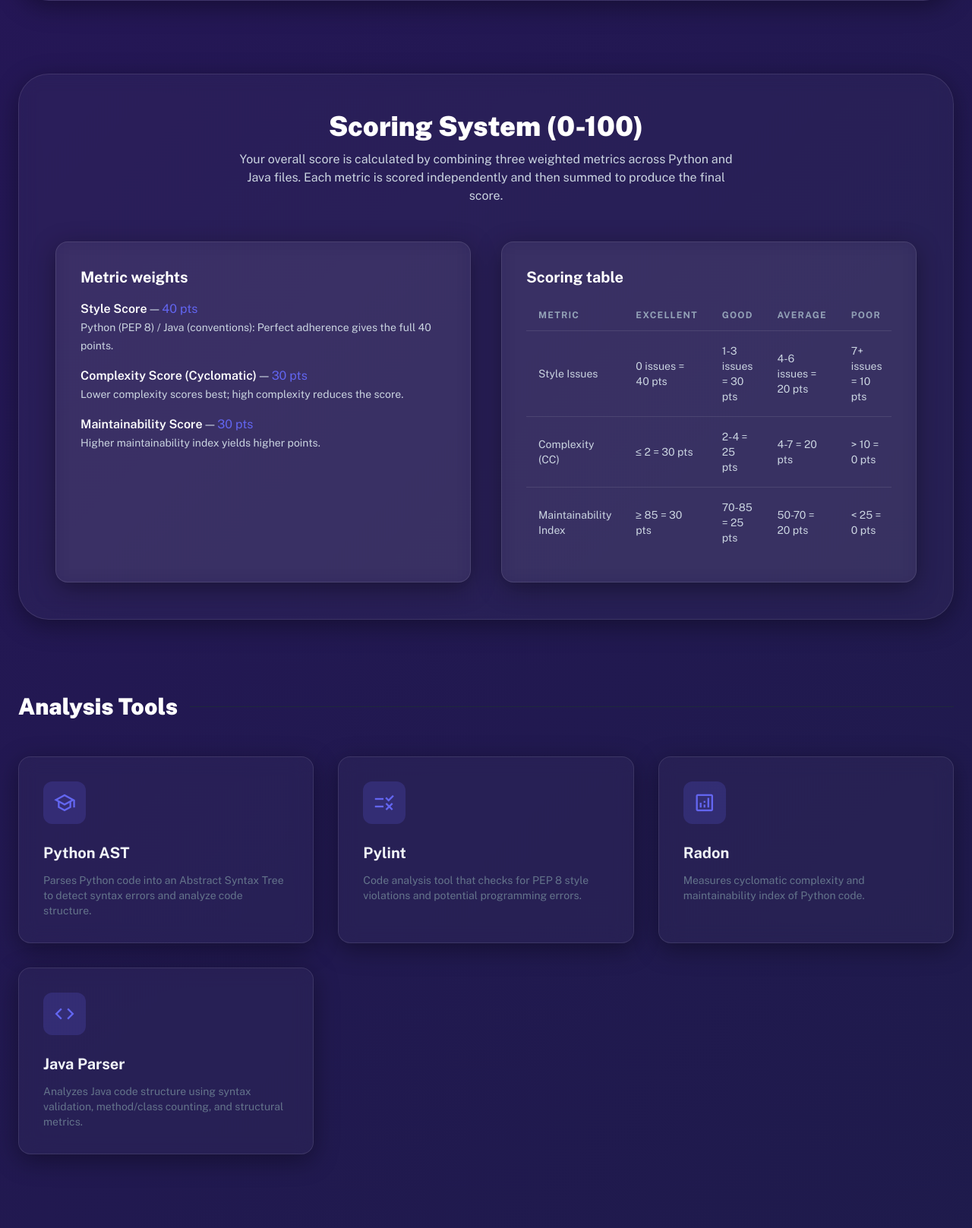
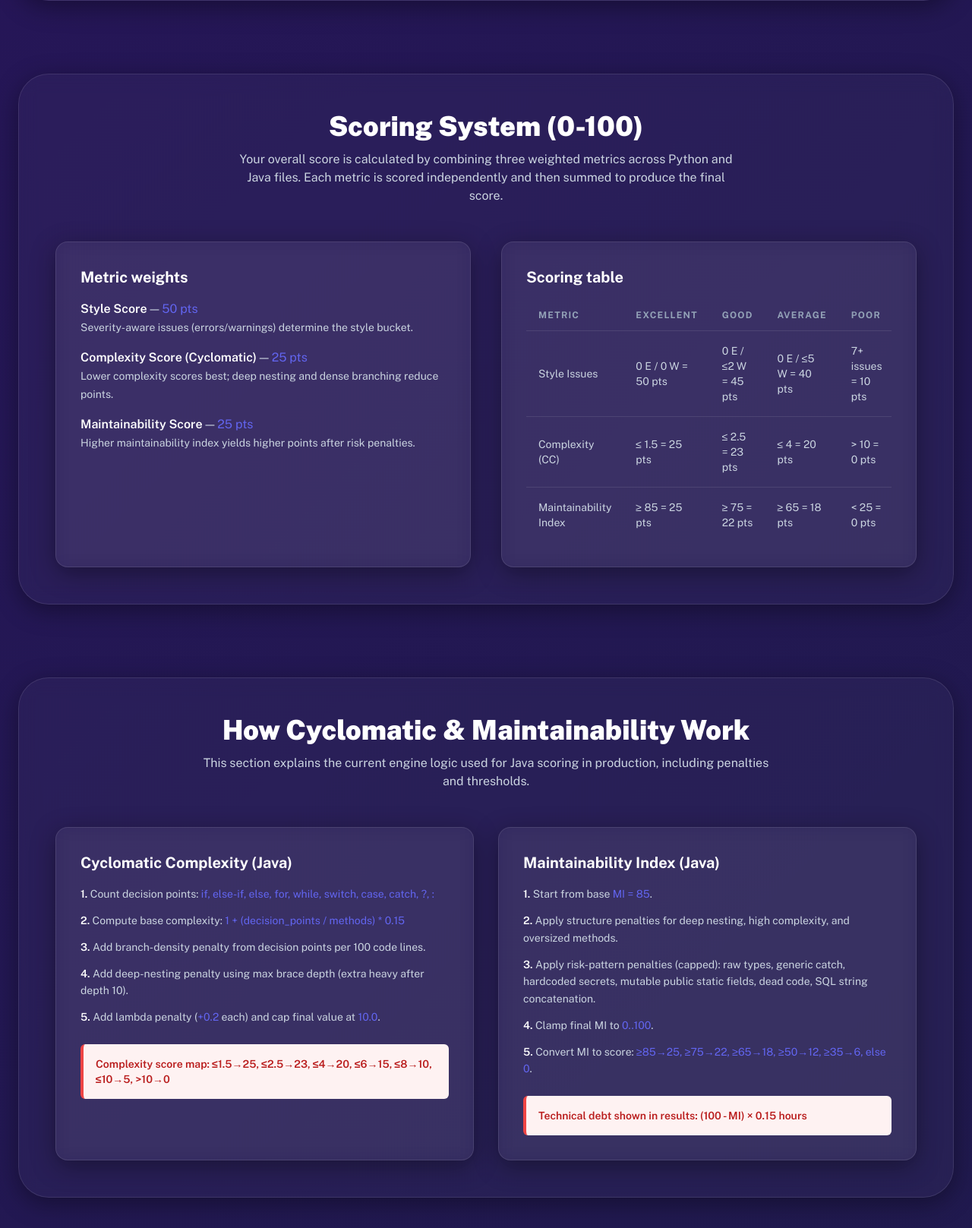
Before and after one commit to Meet4510/CodeInsight, a Flask app: page /about in a window 1280 px wide. Shown: the part 1807-3424 px from the top of the page at 76% size. Run offline with Flask 3, Linux system fonts and the light colour scheme; some libraries are stand-ins or nearby versions.

Commit message:
Java Analysis

```diff
--- a/app.py
+++ b/app.py
@@ -234,11 +234,23 @@
             else:
                 avg_complexity = 1 + (decision_points * 0.05)
 
+            # Penalize high decision density (many branches per LOC)
+            metrics = CodeAnalyzer.get_java_metrics(filepath)
+            code_lines = max(1, metrics.get('code_lines', 1))
+            decision_density = (decision_points / code_lines) * 100
+            if decision_density > 12:
+                avg_complexity += 2.5
+            elif decision_density > 8:
+                avg_complexity += 1.5
+            elif decision_density > 5:
+                avg_complexity += 0.8
+
             # Adjust for nesting depth (penalize deep nesting)
-            metrics = CodeAnalyzer.get_java_metrics(filepath)
             max_nesting = metrics.get('max_nesting', 0)
-            if max_nesting > 5:
-                avg_complexity += (max_nesting - 5) * 0.3
+            if max_nesting > 10:
+                avg_complexity += (max_nesting - 10) * 0.7 + 2.0
+            elif max_nesting > 5:
+                avg_complexity += (max_nesting - 5) * 0.45
 
             # Add lambda complexity
             avg_complexity += lambdas * 0.2
@@ -253,6 +265,9 @@
         try:
             metrics = CodeAnalyzer.get_java_metrics(filepath)
             complexity = CodeAnalyzer.calculate_java_complexity(filepath)
+            with open(filepath, 'r', encoding='utf-8', errors='ignore') as f:
+                code = f.read()
+            lines_text = code.split('\n')
 
             lines = metrics.get('code_lines', 1)
             methods = metrics.get('functions', 0)
@@ -267,7 +282,9 @@
 
             # PENALIZE: Very deep nesting (sign of complex control flow)
             max_nesting = metrics.get('max_nesting', 0)
-            if max_nesting > 7:
+            if max_nesting > 10:
+                mi -= 25  # Severe penalty for very deep nesting
+            elif max_nesting > 7:
                 mi -= 15  # Major penalty for deeply nested code
             elif max_nesting > 5:
                 mi -= 8   # Medium penalty
@@ -294,7 +311,7 @@
                     mi -= 15
                 elif avg_method_lines > 100:
                     mi -= 8
-                elif avg_method_lines < 20:
+                elif avg_method_lines < 20 and complexity <= 3 and max_nesting <= 4:
                     mi += 5  # Bonus for well-refactored, small methods
 
             # REWARD: Multiple classes indicate good separation of concerns
@@ -309,6 +326,31 @@
                 mi -= 10
             elif lines > 500 and complexity > 6:
                 mi -= 5  # Only penalize large files with high complexity
+
+            # Penalize risky patterns found in source
+            raw_type_count = 0
+            for src_line in lines_text:
+                s = src_line.strip()
+                if s.startswith('import ') or s.startswith('package '):
+                    continue
+                if re.search(r'(ArrayList|HashMap|HashSet|LinkedList|TreeMap|Vector|Hashtable)\s+[A-Za-z_]', s) and '<' not in s:
+                    raw_type_count += 1
+
+            generic_catch_count = len(re.findall(r'catch\s*\(\s*Exception\s+\w+\s*\)', code))
+            hardcoded_secret_count = len(re.findall(r'(password|passwd|pwd|secret|api[_-]?key|token)\s*=\s*["\']', code, re.IGNORECASE))
+            public_static_mutable_count = len(re.findall(r'public\s+static\s+(?!final)\w+\s+\w+\s*[=;]', code))
+            dead_code_count = len(re.findall(r'if\s*\(\s*false\s*\)', code))
+            sql_concat_count = len(re.findall(r'SELECT\s+.*\+|INSERT\s+.*\+|UPDATE\s+.*\+|DELETE\s+.*\+', code, re.IGNORECASE))
+
+            risk_penalty = (
+                raw_type_count * 2
+                + generic_catch_count * 2
+                + hardcoded_secret_count * 5
+                + public_static_mutable_count * 3
+                + dead_code_count * 3
+                + sql_concat_count * 6
+            )
+            mi -= min(35, risk_penalty)
 
             # Clamp between 0 and 100
             return max(0, min(100, mi))
@@ -333,7 +375,7 @@
                 stripped = line.strip()
 
                 # Skip empty lines and pure comment lines
-                if not stripped or stripped.startswith('//'):
+                if not stripped or stripped.startswith('//') or stripped.startswith('import ') or stripped.startswith('package '):
                     continue
 
                 # **CRITICAL ERRORS**
@@ -348,18 +390,42 @@
                     if not has_javadoc:
                         errors.append(f"[ERROR] Line {line_no}: Public class missing JavaDoc")
 
-                # Check for public methods without JavaDoc (skip @Override which inherits docs)
-                if re.search(r'public\s+(static\s+)?\w+\s+\w+\s*\(', line) and 'main' not in line:
-                    # Skip if preceded by @Override or other annotation
-                    has_annotation = any('@' in lines[i].strip() for i in range(max(0, line_no-3), line_no - 1))
-                    if not has_annotation:
-                        has_javadoc = False
-                        for i in range(max(0, line_no - 10), line_no - 1):
-                            if '/**' in lines[i]:
-                                has_javadoc = True
-                                break
-                        if not has_javadoc:
-                            errors.append(f"[ERROR] Line {line_no}: Public method missing JavaDoc")
+                # Check for public methods without JavaDoc (skip trivial/override methods)
+                method_decl = re.search(
+                    r'public\s+(?:static\s+)?(?:final\s+)?[\w<>\[\], ?]+\s+(\w+)\s*\(',
+                    line
+                )
+                if method_decl:
+                    method_name = method_decl.group(1)
+
+                    # Exempt common trivial/standard methods from mandatory JavaDoc.
+                    # This avoids over-penalizing clean code with concise getters/overrides.
+                    trivial_method = (
+                        method_name == 'main'
+                        or method_name.startswith('get')
+                        or method_name.startswith('set')
+                        or method_name.startswith('is')
+                        or method_name in ['toString', 'equals', 'hashCode', 'compareTo']
+                    )
+
+                    # Skip if method is likely constructor-like naming pattern.
+                    if trivial_method:
+                        pass
+                    else:
+                        # Skip if preceded by @Override or other annotation
+                        has_annotation = any('@' in lines[i].strip() for i in range(max(0, line_no - 3), line_no - 1))
+
+                        # Skip ultra-short single-line methods declared inline.
+                        inline_one_liner = '{' in line and '}' in line
+
+                        if not has_annotation and not inline_one_liner:
+                            has_javadoc = False
+                            for i in range(max(0, line_no - 10), line_no - 1):
+                                if '/**' in lines[i]:
+                                    has_javadoc = True
+                                    break
+                            if not has_javadoc:
+                                errors.append(f"[ERROR] Line {line_no}: Public method missing JavaDoc")
 
                 # Check for raw types (ArrayList, HashMap, etc without generics)
                 if re.search(r'(ArrayList|HashMap|HashSet|LinkedList|TreeMap|Vector|Hashtable)\s*[=;{(]', line):
@@ -424,7 +490,7 @@
 
             # Combine and sort by severity (errors first, then warnings, then infos)
             # Strict limits prevent over-flagging good code
-            all_issues = errors[:4] + warnings[:5] + infos[:3]  # Max 4 errors, 5 warnings, 3 infos
+            all_issues = errors[:12] + warnings[:12] + infos[:6]  # Capture enough issues to score severe files accurately
 
             return all_issues if all_issues else ["[INFO] Code meets quality standards"]
 
--- a/templates/about.html
+++ b/templates/about.html
@@ -65,6 +65,7 @@
         /* Anchor offset for fixed header */
         #analysis,
         #parameters,
+        #advanced-metrics,
         #tools,
         #faq {
             scroll-margin-top: 6rem;
@@ -86,6 +87,7 @@
 <nav class="hidden md:flex items-center gap-6">
 <a class="text-sm font-medium text-slate-400 hover:text-white transition-colors" href="#analysis">Analysis</a>
 <a class="text-sm font-medium text-slate-400 hover:text-white transition-colors" href="#parameters">Parameters</a>
+<a class="text-sm font-medium text-slate-400 hover:text-white transition-colors" href="#advanced-metrics">Metric Logic</a>
 <a class="text-sm font-medium text-slate-400 hover:text-white transition-colors" href="#tools">Tools</a>
 <a class="text-sm font-medium text-slate-400 hover:text-white transition-colors" href="#faq">FAQ</a>
 </nav>
@@ -220,9 +222,9 @@
         <div class="glass-card p-8 rounded-2xl bg-white/5 border border-white/10">
             <h3 class="text-xl font-bold text-white mb-4">Metric weights</h3>
             <ul class="space-y-4 text-slate-300">
-                <li><span class="font-semibold text-white">Style Score</span> — <span class="text-primary">40 pts</span><br><span class="text-sm">Python (PEP 8) / Java (conventions): Perfect adherence gives the full 40 points.</span></li>
-                <li><span class="font-semibold text-white">Complexity Score (Cyclomatic)</span> — <span class="text-primary">30 pts</span><br><span class="text-sm">Lower complexity scores best; high complexity reduces the score.</span></li>
-                <li><span class="font-semibold text-white">Maintainability Score</span> — <span class="text-primary">30 pts</span><br><span class="text-sm">Higher maintainability index yields higher points.</span></li>
+                <li><span class="font-semibold text-white">Style Score</span> — <span class="text-primary">50 pts</span><br><span class="text-sm">Severity-aware issues (errors/warnings) determine the style bucket.</span></li>
+                <li><span class="font-semibold text-white">Complexity Score (Cyclomatic)</span> — <span class="text-primary">25 pts</span><br><span class="text-sm">Lower complexity scores best; deep nesting and dense branching reduce points.</span></li>
+                <li><span class="font-semibold text-white">Maintainability Score</span> — <span class="text-primary">25 pts</span><br><span class="text-sm">Higher maintainability index yields higher points after risk penalties.</span></li>
             </ul>
         </div>
         <div class="glass-card p-8 rounded-2xl bg-white/5 border border-white/10">
@@ -241,27 +243,62 @@
                     <tbody>
                         <tr class="border-t border-white/10">
                             <td class="px-4 py-4">Style Issues</td>
-                            <td class="px-4 py-4">0 issues = 40 pts</td>
-                            <td class="px-4 py-4">1-3 issues = 30 pts</td>
-                            <td class="px-4 py-4">4-6 issues = 20 pts</td>
+                            <td class="px-4 py-4">0 E / 0 W = 50 pts</td>
+                            <td class="px-4 py-4">0 E / ≤2 W = 45 pts</td>
+                            <td class="px-4 py-4">0 E / ≤5 W = 40 pts</td>
                             <td class="px-4 py-4">7+ issues = 10 pts</td>
                         </tr>
                         <tr class="border-t border-white/10">
                             <td class="px-4 py-4">Complexity (CC)</td>
-                            <td class="px-4 py-4">≤ 2 = 30 pts</td>
-                            <td class="px-4 py-4">2-4 = 25 pts</td>
-                            <td class="px-4 py-4">4-7 = 20 pts</td>
+                            <td class="px-4 py-4">≤ 1.5 = 25 pts</td>
+                            <td class="px-4 py-4">≤ 2.5 = 23 pts</td>
+                            <td class="px-4 py-4">≤ 4 = 20 pts</td>
                             <td class="px-4 py-4">> 10 = 0 pts</td>
                         </tr>
                         <tr class="border-t border-white/10">
                             <td class="px-4 py-4">Maintainability Index</td>
-                            <td class="px-4 py-4">≥ 85 = 30 pts</td>
-                            <td class="px-4 py-4">70-85 = 25 pts</td>
-                            <td class="px-4 py-4">50-70 = 20 pts</td>
+                            <td class="px-4 py-4">≥ 85 = 25 pts</td>
+                            <td class="px-4 py-4">≥ 75 = 22 pts</td>
+                            <td class="px-4 py-4">≥ 65 = 18 pts</td>
                             <td class="px-4 py-4">< 25 = 0 pts</td>
                         </tr>
                     </tbody>
                 </table>
+            </div>
+        </div>
+    </div>
+</section>
+<!-- Advanced Metric Logic -->
+<section id="advanced-metrics" class="glass-card rounded-[2.5rem] p-12">
+    <div class="text-center mb-12">
+        <h2 class="text-4xl font-black mb-3 text-white">How Cyclomatic &amp; Maintainability Work</h2>
+        <p class="max-w-3xl mx-auto text-slate-300">This section explains the current engine logic used for Java scoring in production, including penalties and thresholds.</p>
+    </div>
+    <div class="grid grid-cols-1 lg:grid-cols-2 gap-8">
+        <div class="glass-card p-8 rounded-2xl bg-white/5 border border-white/10">
+            <h3 class="text-xl font-bold text-white mb-4">Cyclomatic Complexity (Java)</h3>
+            <ul class="space-y-3 text-slate-300 text-sm leading-relaxed">
+                <li><span class="text-white font-semibold">1.</span> Count decision points: <span class="text-primary">if, else-if, else, for, while, switch, case, catch, ?, :</span></li>
+                <li><span class="text-white font-semibold">2.</span> Compute base complexity: <span class="text-primary">1 + (decision_points / methods) * 0.15</span></li>
+                <li><span class="text-white font-semibold">3.</span> Add branch-density penalty from decision points per 100 code lines.</li>
+                <li><span class="text-white font-semibold">4.</span> Add deep-nesting penalty using max brace depth (extra heavy after depth 10).</li>
+                <li><span class="text-white font-semibold">5.</span> Add lambda penalty (<span class="text-primary">+0.2</span> each) and cap final value at <span class="text-primary">10.0</span>.</li>
+            </ul>
+            <div class="mt-6 p-4 bg-red-50 border-l-4 border-red-500 rounded-md">
+                <p class="text-sm text-red-700 font-semibold">Complexity score map: ≤1.5→25, ≤2.5→23, ≤4→20, ≤6→15, ≤8→10, ≤10→5, >10→0</p>
+            </div>
+        </div>
+        <div class="glass-card p-8 rounded-2xl bg-white/5 border border-white/10">
+            <h3 class="text-xl font-bold text-white mb-4">Maintainability Index (Java)</h3>
+            <ul class="space-y-3 text-slate-300 text-sm leading-relaxed">
+                <li><span class="text-white font-semibold">1.</span> Start from base <span class="text-primary">MI = 85</span>.</li>
+                <li><span class="text-white font-semibold">2.</span> Apply structure penalties for deep nesting, high complexity, and oversized methods.</li>
+                <li><span class="text-white font-semibold">3.</span> Apply risk-pattern penalties (capped): raw types, generic catch, hardcoded secrets, mutable public static fields, dead code, SQL string concatenation.</li>
+                <li><span class="text-white font-semibold">4.</span> Clamp final MI to <span class="text-primary">0..100</span>.</li>
+                <li><span class="text-white font-semibold">5.</span> Convert MI to score: <span class="text-primary">≥85→25, ≥75→22, ≥65→18, ≥50→12, ≥35→6, else 0</span>.</li>
+            </ul>
+            <div class="mt-6 p-4 bg-red-50 border-l-4 border-red-500 rounded-md">
+                <p class="text-sm text-red-700 font-semibold">Technical debt shown in results: (100 - MI) × 0.15 hours</p>
             </div>
         </div>
     </div>
@@ -363,7 +400,6 @@
 <footer class="border-t border-white/10 py-12 bg-black/20 backdrop-blur-sm">
 <div class="max-w-7xl mx-auto px-6 flex flex-col md:flex-row justify-between items-center gap-8">
 <div class="flex items-center gap-2 opacity-60 grayscale hover:grayscale-0 transition-all text-brand-purple">
-<span class="material-symbols-outlined font-bold">terminal</span>
 <span class="font-black uppercase tracking-widest text-sm">CodeInsight</span>
 </div>
 <div class="flex gap-10 text-sm text-slate-400 font-medium">
@@ -372,7 +408,7 @@
 <a class="hover:text-primary transition-colors" href="#">Contact Support</a>
 </div>
 <div class="text-slate-400 text-sm">
-                © 2024 CodeInsight. All rights reserved.
+                © 2026 CodeInsight. All rights reserved.
             </div>
 </div>
 </footer>
--- a/templates/login.html
+++ b/templates/login.html
@@ -160,7 +160,7 @@
 <!-- BEGIN: Copyright Footer -->
 <footer class="mt-8 text-center animate-fade-up delay-3">
 <p class="text-xs tracking-widest text-slate-500 uppercase">
-        © 2023 CodeInsight Analysis Tool
+        © 2026 CodeInsight Analysis Tool
       </p>
 </footer>
 <!-- END: Copyright Footer -->
--- a/templates/register.html
+++ b/templates/register.html
@@ -172,7 +172,7 @@
 <!-- BEGIN: Copyright Footer -->
 <footer class="mt-8 text-center animate-fade-up delay-3">
 <p class="text-xs tracking-widest text-slate-500 uppercase">
-        © 2023 CodeInsight Analysis Tool
+        © 2026 CodeInsight Analysis Tool
       </p>
 </footer>
 <!-- END: Copyright Footer -->
```
Also changed, not shown: templates/results.html (+22 -5 lines).
